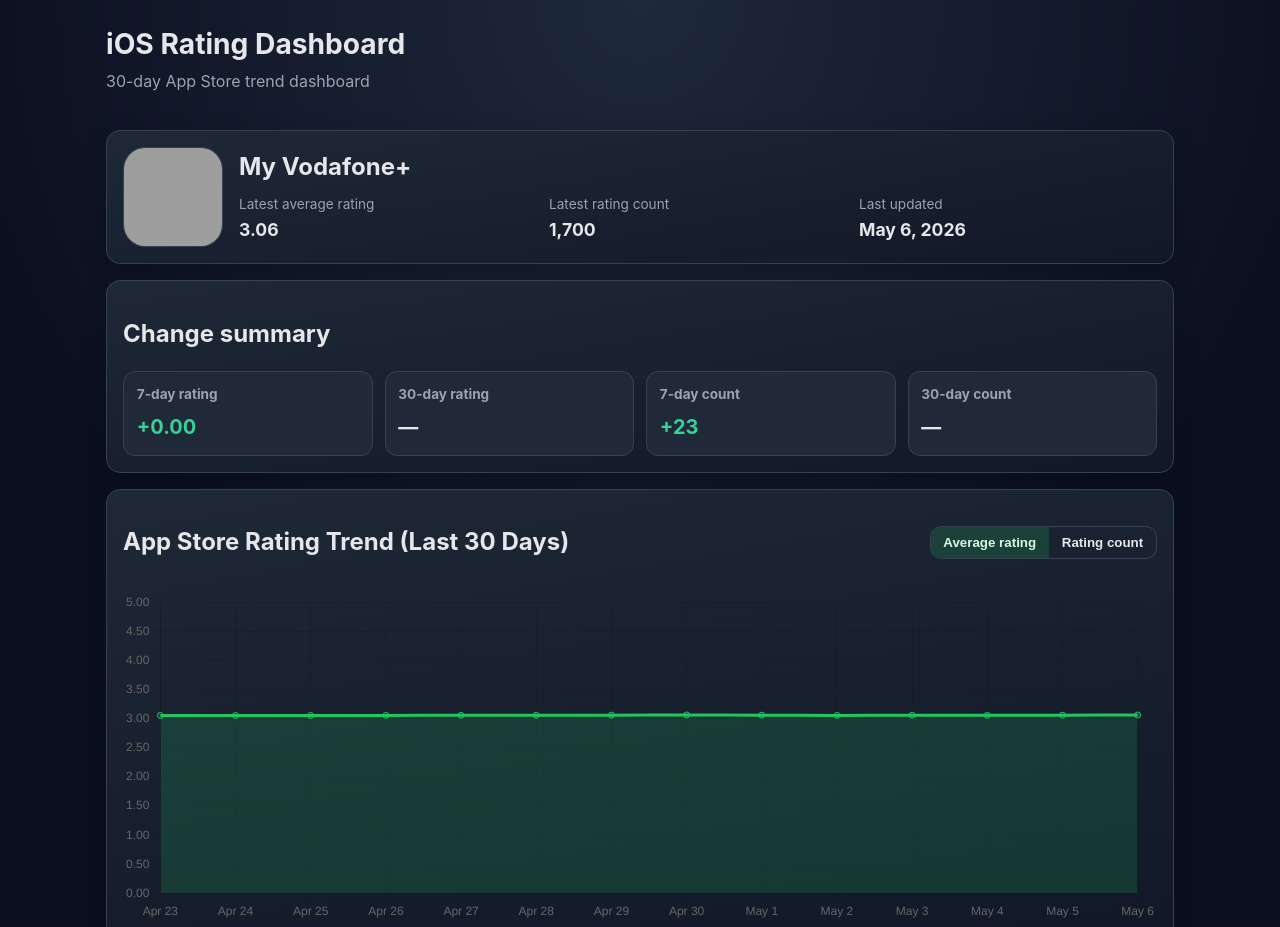
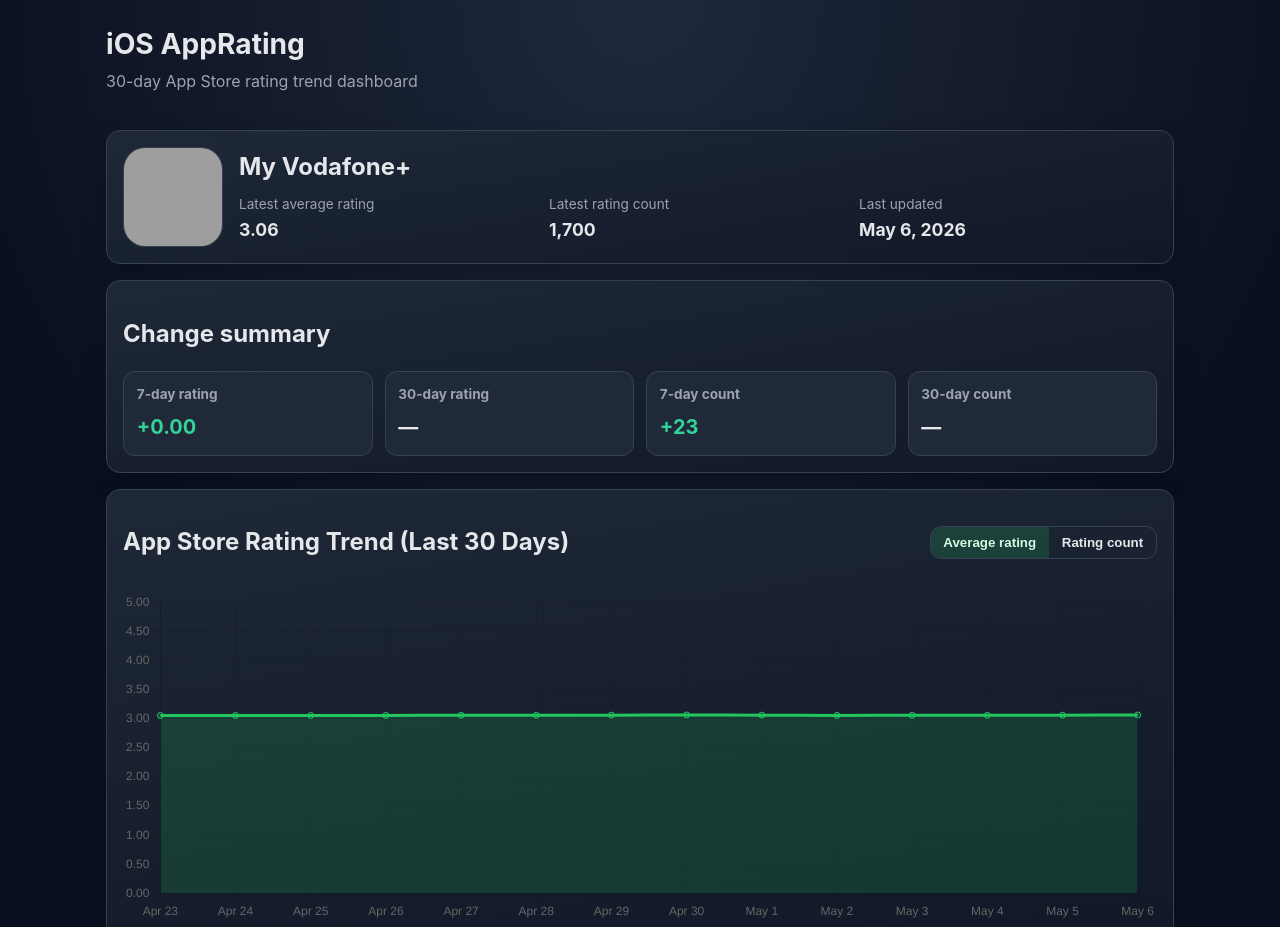
Before and after one commit to jindrich-tech/AppRating, a plain HTML site: page index.html in a window 1280 px wide. Shown: the top 927 px of the page. Drawn offline with nearby package versions, Linux system fonts and the light colour scheme; grey boxes are pictures that could not be loaded.

Commit message:
Update header title and subtitle in index.html

```diff
--- a/index.html
+++ b/index.html
@@ -17,8 +17,8 @@
 
     <header class="page-header">
       <div>
-        <h1>iOS Rating Dashboard</h1>
-        <p class="subtitle">30-day App Store trend dashboard</p>
+        <h1>iOS AppRating</h1>
+        <p class="subtitle">30-day App Store rating trend dashboard</p>
       </div>
     </header>
 
```
